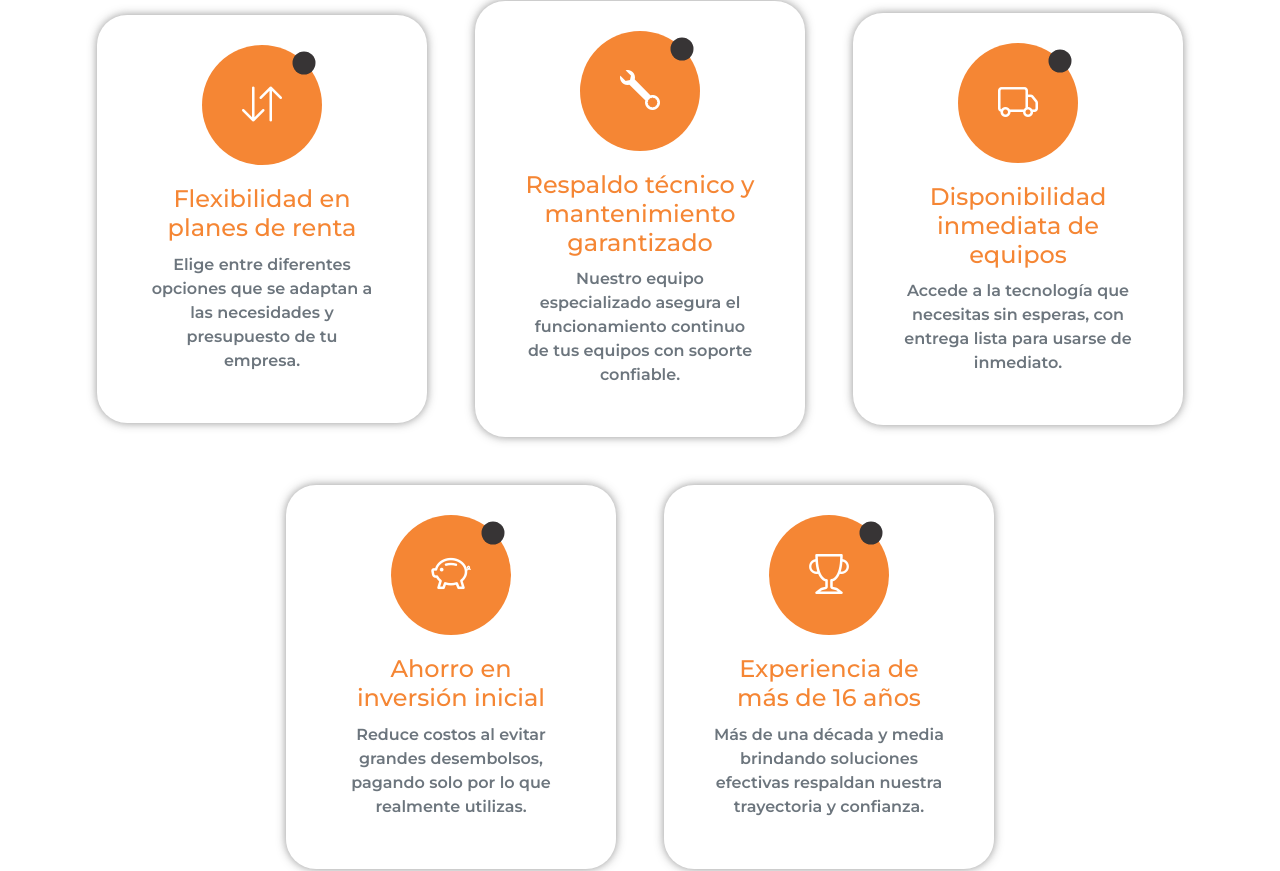
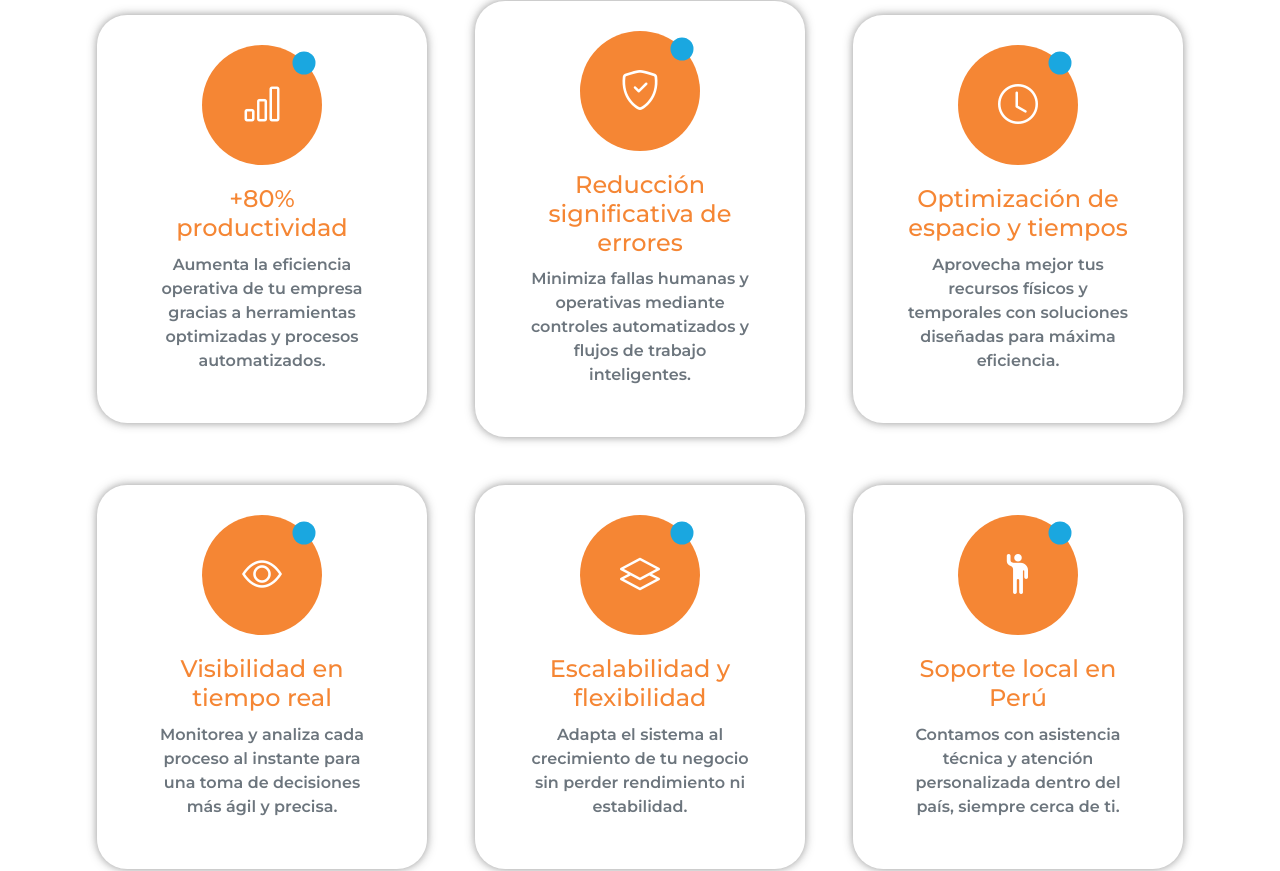
Before and after one commit to Abad-Dev/Eleomartt, a Svelte app: page / in a window 1280 px wide. Shown: the part 3981-4852 px from the top of the page. Built offline with nearby package versions, Linux system fonts and the light colour scheme.

Commit message:
feat: Benefits

```diff
--- a/index.html
+++ b/index.html
@@ -4,7 +4,7 @@
     <meta charset="UTF-8" />
     <link rel="icon" type="image/png" href="https://jecaudservis.com/wp-content/uploads/2020/06/cropped-logo-32x32.png" />
     <meta name="viewport" content="width=device-width, initial-scale=1.0" />
-    <title>JECAUD RENTING</title>
+    <title>JECAUD SERVIS - MUvum</title>
     <link href="https://cdn.jsdelivr.net/npm/bootstrap@5.3.2/dist/css/bootstrap.min.css" rel="stylesheet" integrity="sha384-T3c6CoIi6uLrA9TneNEoa7RxnatzjcDSCmG1MXxSR1GAsXEV/Dwwykc2MPK8M2HN" crossorigin="anonymous">
   </head>
   <body>
--- a/src/components/BenefitCard.svelte
+++ b/src/components/BenefitCard.svelte
@@ -57,7 +57,7 @@
     content: '';
     width: 23px;
     height: 23px;
-    background-color: var(--ele-blue);
+    background-color: #1AA7E0;
     border-radius: 50%;
     position: absolute;
     top: 18px;
--- a/src/sections/Benefits.svelte
+++ b/src/sections/Benefits.svelte
@@ -3,36 +3,42 @@
 
   let benefits = [
   {
-    icon: "arrow-down-up",
-    title: "Flexibilidad en planes de renta",
-    descripcion: "Elige entre diferentes opciones que se adaptan a las necesidades y presupuesto de tu empresa."
+    icon: "bar-chart",
+    title: "+80% productividad",
+    descripcion: "Aumenta la eficiencia operativa de tu empresa gracias a herramientas optimizadas y procesos automatizados."
   },
   {
-    icon: "wrench",
-    title: "Respaldo técnico y mantenimiento garantizado",
-    descripcion: "Nuestro equipo especializado asegura el funcionamiento continuo de tus equipos con soporte confiable."
+    icon: "shield-check",
+    title: "Reducción significativa de errores",
+    descripcion: "Minimiza fallas humanas y operativas mediante controles automatizados y flujos de trabajo inteligentes."
   },
   {
-    icon: "truck",
-    title: "Disponibilidad inmediata de equipos",
-    descripcion: "Accede a la tecnología que necesitas sin esperas, con entrega lista para usarse de inmediato."
+    icon: "clock",
+    title: "Optimización de espacio y tiempos",
+    descripcion: "Aprovecha mejor tus recursos físicos y temporales con soluciones diseñadas para máxima eficiencia."
   },
   {
-    icon: "piggy-bank",
-    title: "Ahorro en inversión inicial",
-    descripcion: "Reduce costos al evitar grandes desembolsos, pagando solo por lo que realmente utilizas."
+    icon: "eye",
+    title: "Visibilidad en tiempo real",
+    descripcion: "Monitorea y analiza cada proceso al instante para una toma de decisiones más ágil y precisa."
   },
   {
-    icon: "trophy",
-    title: "Experiencia de más de 16 años",
-    descripcion: "Más de una década y media brindando soluciones efectivas respaldan nuestra trayectoria y confianza."
+    icon: "layers",
+    title: "Escalabilidad y flexibilidad",
+    descripcion: "Adapta el sistema al crecimiento de tu negocio sin perder rendimiento ni estabilidad."
+  },
+  {
+    icon: "person-raised-hand",
+    title: "Soporte local en Perú",
+    descripcion: "Contamos con asistencia técnica y atención personalizada dentro del país, siempre cerca de ti."
   }
 ]
+
 </script>
 
 <div class="container-fluid" id="beneficios">
-  <h1 class="blue word-1" style="line-height: 30px;">Beneficios de alquilar con </h1>
-  <h1 class="ps-4 red word-2">JECAUD RENTING</h1>
+  <h1 class="blue word-1" style="line-height: 30px;">Beneficios de <strong style="color: #1AA7E0;">MUvum</strong></h1>
+  <h1 class="ps-4 word-2">con <strong class="red">JECAUD SERVIS</strong></h1>
 
   <div class="benefits-container gap-5">
     {#each benefits as benefit}
```
